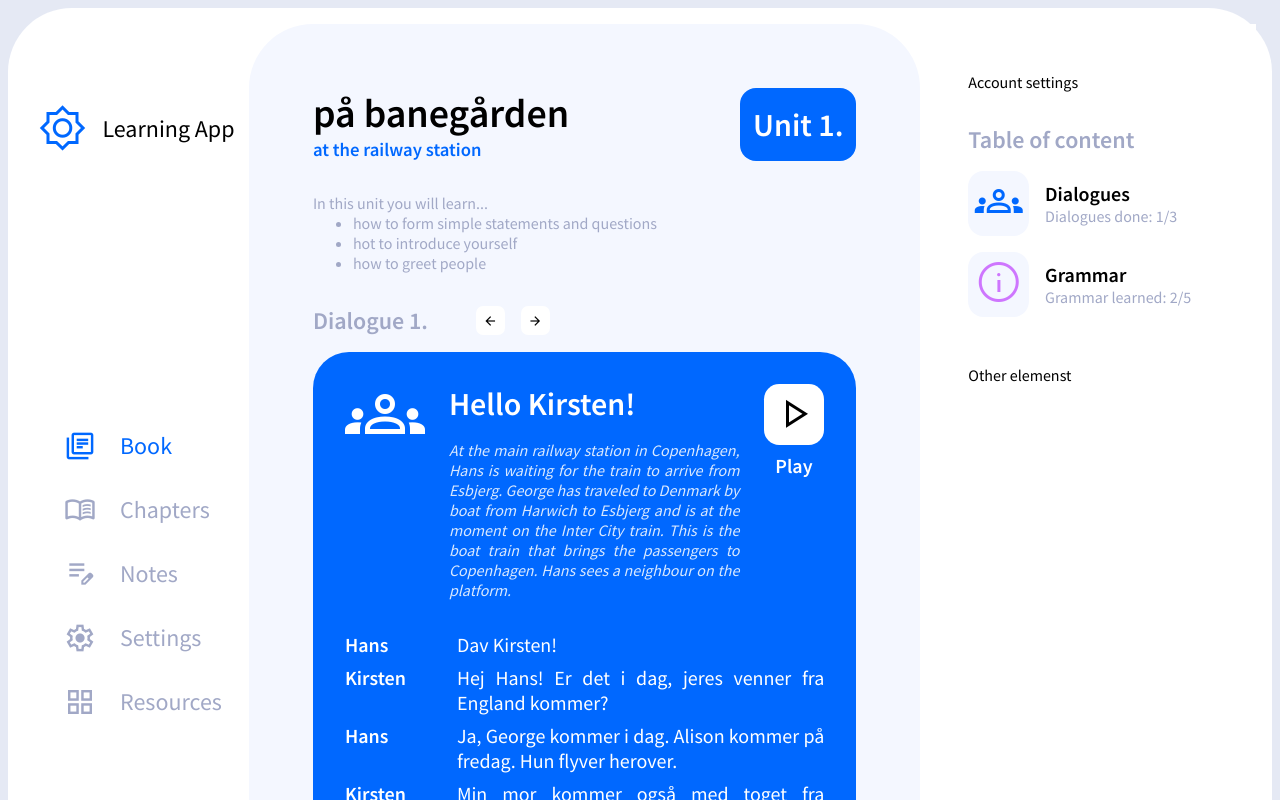
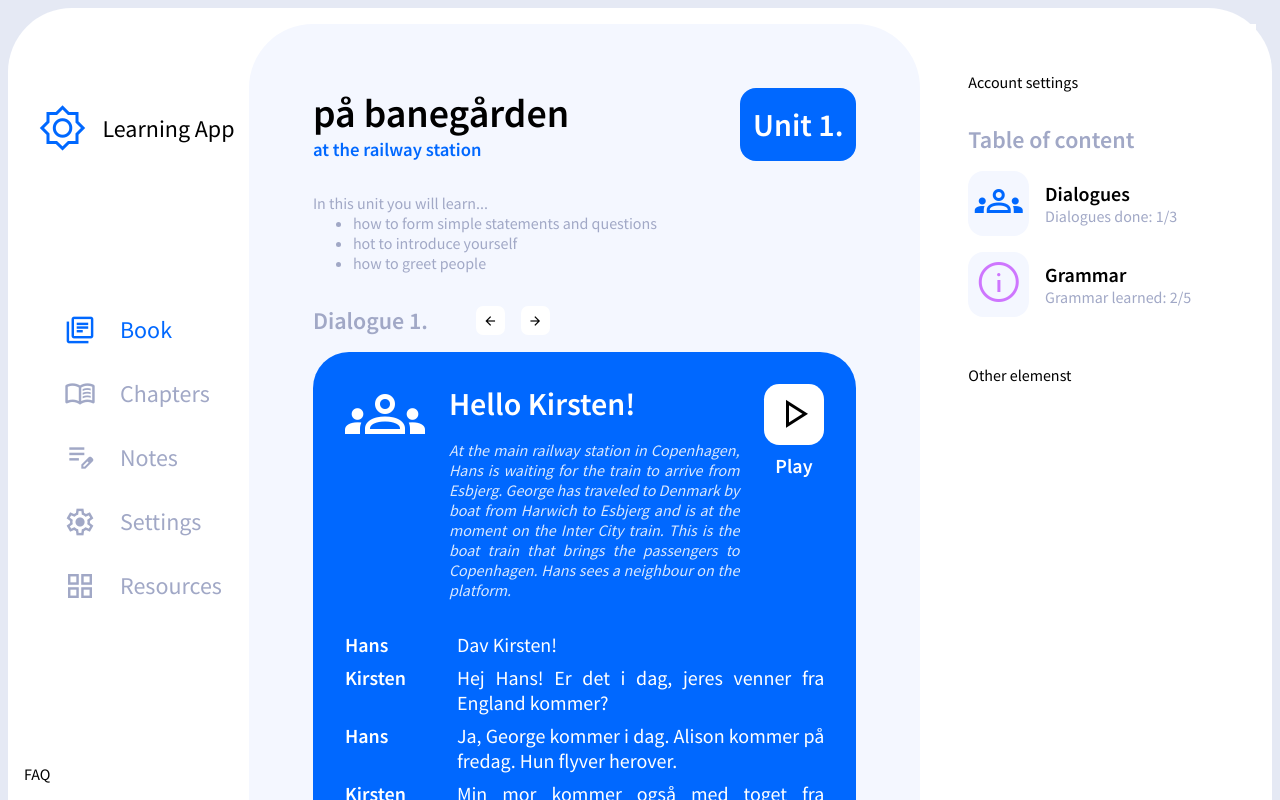
Before and after one commit to marian51/Learning_app, a Vue app: page / in a window 1280 px wide. Shown: the top 800 px of the page. Built offline with nearby package versions, Linux system fonts and the light colour scheme.

Commit message:
Fix left menu height

```diff
--- a/src/components/LeftMenu.vue
+++ b/src/components/LeftMenu.vue
@@ -56,6 +56,9 @@
 	/* align-items: center; */
 	/* padding: 3rem; */
 	padding-top: 5rem;
+	height: 85vh;
+	top: 0;
+	position: sticky;
 }
 
 .logo {
```
